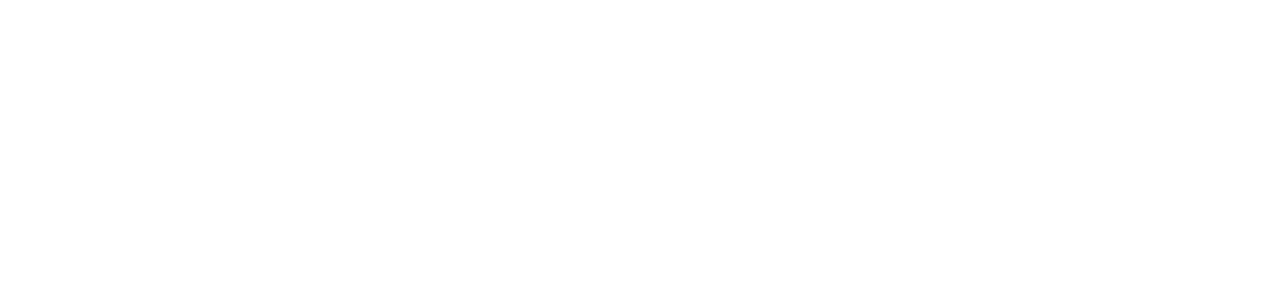
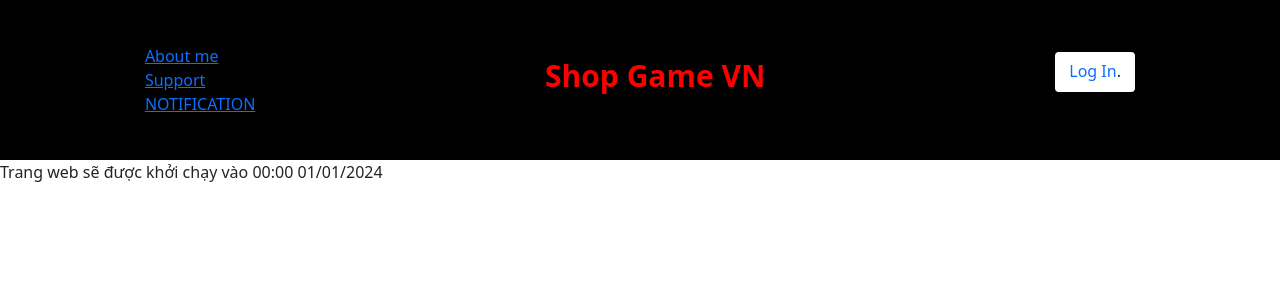
Before and after one commit to lebathanhtuan/Trinh_Frontend_Nodejs_Mysql, a React (Create React App) app: page /notify in a window 1280 px wide. Before the commit this address had no page. Shown: the top 300 px of the page. Built offline with nearby package versions, Linux system fonts and the light colour scheme.

Commit message:
commit first

```diff
--- /dev/null
+++ b/src/components/About.js
@@ -0,0 +1,7 @@
+function About() {
+  return (
+    <h1>Lê Bá Trình</h1>
+  );
+}
+
+export default About;
--- a/src/components/DefaultContent.js
+++ b/src/components/DefaultContent.js
@@ -2,7 +2,7 @@
 
 function DefaultContent() {
     return (<div>
-        Default DefaultContent
+        Đang hoàn thiện
     </div>  );
 }
 
--- a/src/components/HeaderHome.js
+++ b/src/components/HeaderHome.js
@@ -11,9 +11,9 @@ const HeaderHome = () => {
   return (
     <div className="container-headerhome">
       <nav>
-        <div>ABOUT ME</div>
-        <div>SUPPORT</div>
-        <div>NOTIFICATION</div>
+        <div><Link to="/about">About me</Link></div>
+        <div><Link to="/support">Support</Link></div>
+        <div><Link to="/notify">NOTIFICATION</Link></div>
 
      </nav>
       <h1 className="title-main">Shop Game VN</h1>
--- /dev/null
+++ b/src/components/Notify.js
@@ -0,0 +1,10 @@
+
+
+
+function Notify() {
+    return ( <div>
+        Trang web sẽ được khởi chạy vào 00:00 01/01/2024
+    </div> );
+}
+
+export default Notify;
--- /dev/null
+++ b/src/components/Support.js
@@ -0,0 +1,8 @@
+
+function Support() {
+    return ( <div>
+        Hỗ trợ 24/7 gồm đội ngũ chất lượng !!!
+    </div> );
+}
+
+export default Support;
--- a/src/components/headerhome.scss
+++ b/src/components/headerhome.scss
@@ -1,6 +1,6 @@
 .container-headerhome {
   height: 20vh;
-  background-color: aqua;
+  background-color: black;
   display: flex;
   justify-content: space-around;
   align-items: center;
@@ -14,7 +14,7 @@
   .btn {
     width: 80px;
     height: 40px;
-    background-color: black;
+    background-color: white;
     text-align: center;
     a {
       text-decoration: none;
--- a/src/index.js
+++ b/src/index.js
@@ -7,6 +7,9 @@ import App from "./App";
 import { BrowserRouter, Route, Routes } from "react-router-dom";
 import DefaultContent from "./components/DefaultContent";
 import Login from "./components/Login";
+import About from "./components/About";
+import Notify from "./components/Notify";
+import Support from "./components/Support";
 
 const store = createStore(rootReducer);
 
@@ -19,6 +22,9 @@ ReactDOM.render(
           <Route path="/" element={<App />} >
             <Route index element={<DefaultContent />} />
             <Route path="/login" element={<Login />} />
+            <Route path="/about" element={<About/>} />
+            <Route path="/notify" element={<Notify />} />
+            <Route path="/support" element={<Support/>} />
           </Route>
 
         </Routes>
```
